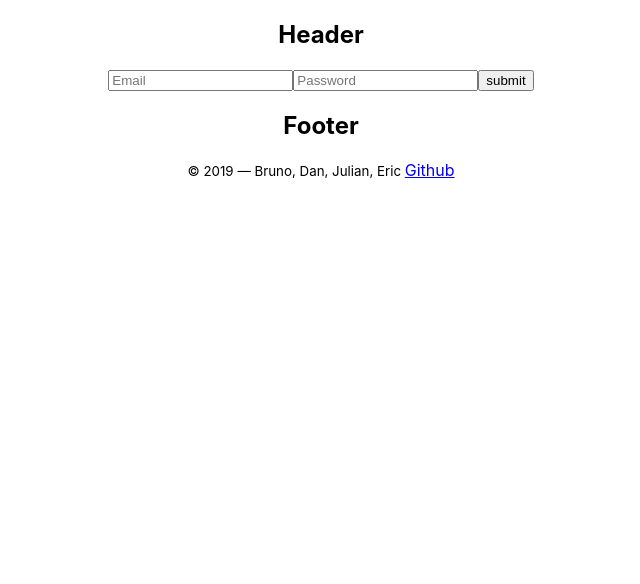
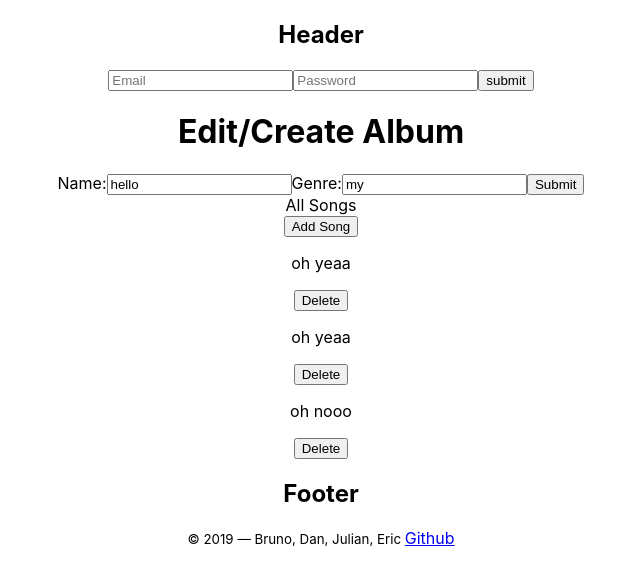
Before and after one commit to dgillen27/beat-hostR-1, a React (Create React App) app in the folder client/: page /artists/1/albumform/1 in a window 1280 px wide. Shown: the top 584 px of the page, without its empty margins (319-959 px from the left). Built offline with nearby package versions, Linux system fonts and the light colour scheme.

Commit message:
Add all routes to EditAlbum, EditSong, and ArtistProfile

```diff
--- a/client/src/App.js
+++ b/client/src/App.js
@@ -33,8 +33,8 @@ class App extends Component {
         <Route exact path="/" component={Welcome}/>
         <Route exact path="/artists/" component={ArtistList}/>
         <Route exact path="/artists/:id" component={ArtistProfile}/>
-        <Route exact path="/artists/:id/album" component={EditAlbum}/>
-        <Route exact path="/artists/:id/album/:album_id" component={EditSong}/>
+        <Route exact path="/artists/:id/albumform/:album_id" component={EditAlbum}/>
+        <Route exact path="/artists/:id/albumform/:album_id/song/:song_id" component={EditSong}/>
         <Footer />
       </div>
     );
--- a/client/src/components/ArtistProfile.jsx
+++ b/client/src/components/ArtistProfile.jsx
@@ -8,7 +8,7 @@ class ArtistProfile extends Component {
     super();
 
     this.state = {
-      albums: [{name: 'yea', genre: 'rock', id: 2}, {name: 'no', genre: 'roll', id: 3}],
+      albums: [{name: 'yea', genre: 'rock', id: 2}, {name: 'no', genre: 'roll', id: 3}, {name: 'yea', genre: 'rock', id: 2}],
       songsOfAlbum: [{name: 'oh yeaa', id: 1}, {name: 'oh nooo', id: 2}],
       isArtistUser: true,
       showMore: null,
@@ -30,9 +30,9 @@ class ArtistProfile extends Component {
     }
   }
 
-  handleClick() {
+  handleClick(album_id) {
     const id = this.props.match.params.id;
-    this.props.history.push(`/artists/${id}/album`);
+    this.props.history.push(`/artists/${id}/albumform/${album_id}`);
   }
 
   async getAlbums(artist) {
@@ -79,22 +79,24 @@ class ArtistProfile extends Component {
       <div className="artist-profile">
         <h1>Artist Profile</h1>
         { isArtistUser &&
-            <button onClick={this.handleClick}>Create Album</button>
+            <button onClick={() => this.handleClick(albums.length + 1)}>Create Album</button>
         }
         <div className="albumList">
-          {albums.map(album => (
+          {albums.map((album, id) => {
+            return (
               <div className="album" key={album.id}>
                 <p className="album-name">Name: {album.name}</p>
                 <p className="album-genre">Genre: {album.genre}</p>
                 <button onClick={this.getSongs}>Show Songs</button>
                 { isArtistUser &&
                   <div>
-                  <button onClick={this.handleClick}>Edit Album</button>
+                    <button onClick={() => this.handleClick(id + 1)}>Edit Album</button>
                     <button onClick={this.deleteAlbum}>Delete</button>
                   </div>
                 }
               </div>
-          ))}
+            )
+          })}
         </div>
       </div>
     );
--- a/client/src/components/EditAlbum.jsx
+++ b/client/src/components/EditAlbum.jsx
@@ -12,7 +12,7 @@ class EditAlbum extends Component {
         name: 'hello',
         genre: 'my',
       },
-      songsOfAlbum: [{name: 'oh yeaa', id: 1}, {name: 'oh nooo', id: 2}]
+      songsOfAlbum: [{name: 'oh yeaa', id: 1}, {name: 'oh yeaa', id: 1}, {name: 'oh nooo', id: 2}]
     }
 
     this.handleChange = this.handleChange.bind(this);
@@ -79,9 +79,10 @@ class EditAlbum extends Component {
     // }) may need to work on this more
   }
 
-  createSong(album_id) {
+  createSong(song_id) {
     const id = this.props.match.params.id;
-    this.props.history.push(`/artists/${id}/album/${album_id}`)
+    const album_id = this.props.match.params.album_id;
+    this.props.history.push(`/artists/${id}/albumform/${album_id}/song/${song_id}`)
   }
 
   componentDidMount() {
@@ -130,7 +131,7 @@ class EditAlbum extends Component {
         </form>
         <div className="song-list">
           <div>All Songs</div>
-          <button onClick={() => this.createSong(3)}>Add Song</button>
+          <button onClick={() => this.createSong(songsOfAlbum.length + 1)}>Add Song</button>
           {songsOfAlbum.map(song => (
             <div className="artist" key={song.id}>
               <p>{song.name}</p>
--- a/client/src/components/EditSong.jsx
+++ b/client/src/components/EditSong.jsx
@@ -35,7 +35,8 @@ class EditSong extends Component {
     }
     // const lastSong = await postSong(newSong);
     const id = this.props.match.params.id;
-    this.props.history.push(`/artists/${id}/album`)
+    const album_id = this.props.match.params.album_id;
+    this.props.history.push(`/artists/${id}/albumform/${album_id}`)
   }
 
 
```
Lines whose indentation alone changed are shown as unchanged.
